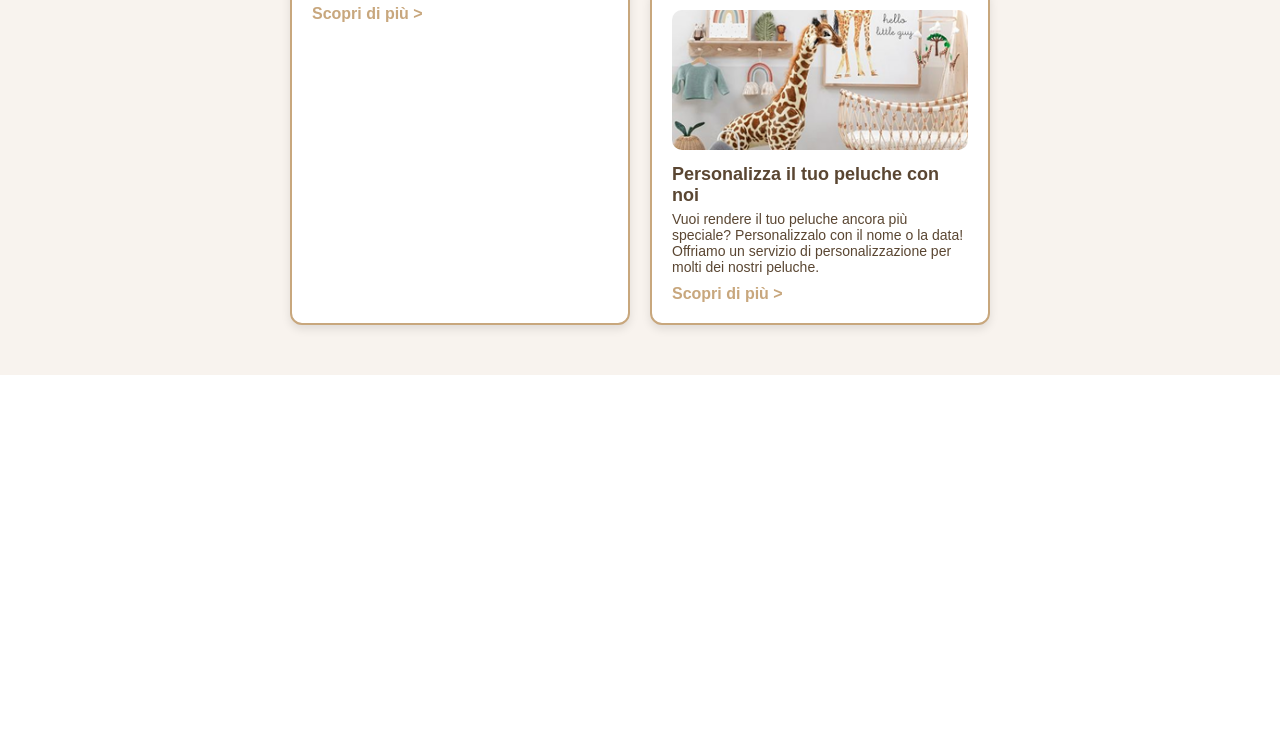
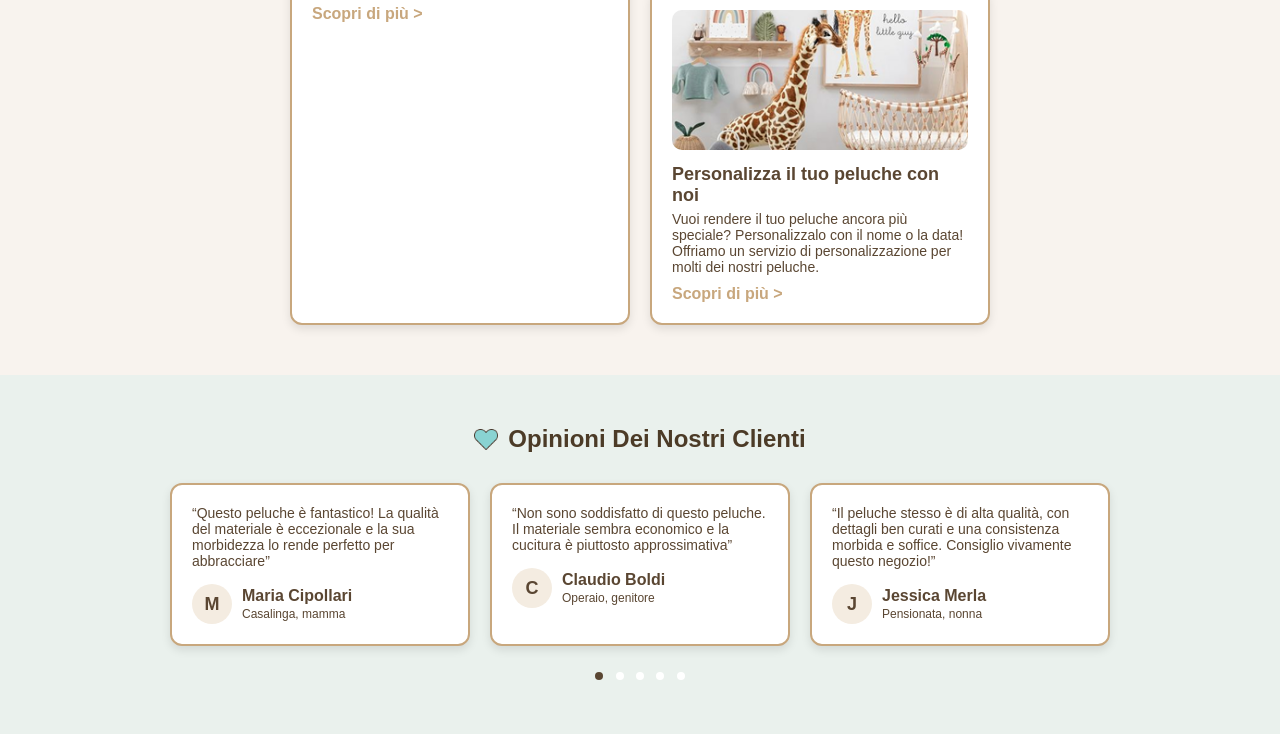
Before and after one commit to Gui027/Compass-Desafio-3---Ecommerce, a plain HTML site: page index.html in a window 1280 px wide. Shown: the part 3120-3854 px from the top of the page. Before the commit the page ends 3495 px from the top, so only its background shows below. Drawn offline with Linux system fonts and the light colour scheme.

Commit message:
section-7

```diff
--- a/css/style.css
+++ b/css/style.css
@@ -379,3 +379,101 @@ body {
     font-weight: bold;
     text-decoration: none;
 }
+
+.section-7 {
+    background-color: #EAF1ED;
+    padding: 50px 20px;
+    text-align: center;
+}
+
+.testimonials-container {
+    max-width: 1000px;
+    margin: 0 auto;
+}
+
+.testimonials-title {
+    font-size: 24px;
+    font-weight: bold;
+    color: #4C3B27;
+    display: flex;
+    align-items: center;
+    justify-content: center;
+    gap: 10px;
+    margin-bottom: 30px;
+}
+
+.icon-heart {
+    width: 24px;
+    height: auto;
+}
+
+.testimonials-content {
+    display: flex;
+    gap: 20px;
+    justify-content: center;
+    flex-wrap: wrap;
+}
+
+.testimonial-card {
+    background: white;
+    padding: 20px;
+    border-radius: 12px;
+    box-shadow: 0 4px 10px rgba(0, 0, 0, 0.1);
+    text-align: left;
+    width: 300px;
+    border: 2px solid #C8A77D;
+}
+
+.testimonial-text {
+    font-size: 14px;
+    color: #5A4632;
+    margin-bottom: 15px;
+}
+
+.testimonial-author {
+    display: flex;
+    align-items: center;
+    gap: 10px;
+}
+
+.author-initial {
+    width: 40px;
+    height: 40px;
+    display: flex;
+    align-items: center;
+    justify-content: center;
+    font-size: 18px;
+    font-weight: bold;
+    color: #5A4632;
+    background: #F4ECE1;
+    border-radius: 50%;
+}
+
+.testimonial-author h3 {
+    font-size: 16px;
+    color: #5A4632;
+    font-weight: bold;
+    margin-bottom: 2px;
+}
+
+.testimonial-author p {
+    font-size: 12px;
+    color: #5A4632;
+}
+
+.testimonials-dots {
+    margin-top: 20px;
+}
+
+.dot {
+    height: 8px;
+    width: 8px;
+    margin: 0 4px;
+    background-color: #fff;
+    border-radius: 50%;
+    display: inline-block;
+}
+
+.dot.active {
+    background-color: #5A4632;
+}
--- a/index.html
+++ b/index.html
@@ -211,5 +211,54 @@
             </div>
         </div>
     </section>
+
+    <!-- SECTION 7 -->
+    <section class="section-7">
+        <div class="testimonials-container">
+            <h2 class="testimonials-title">
+                <img src="assets/images/heart-blue.png" alt="Heart" class="icon-heart">
+                Opinioni Dei Nostri Clienti
+            </h2>
+            <div class="testimonials-content">
+                <div class="testimonial-card">
+                    <p class="testimonial-text">“Questo peluche è fantastico! La qualità del materiale è eccezionale e la sua morbidezza lo rende perfetto per abbracciare”</p>
+                    <div class="testimonial-author">
+                        <span class="author-initial">M</span>
+                        <div>
+                            <h3>Maria Cipollari</h3>
+                            <p>Casalinga, mamma</p>
+                        </div>
+                    </div>
+                </div>
+                <div class="testimonial-card">
+                    <p class="testimonial-text">“Non sono soddisfatto di questo peluche. Il materiale sembra economico e la cucitura è piuttosto approssimativa”</p>
+                    <div class="testimonial-author">
+                        <span class="author-initial">C</span>
+                        <div>
+                            <h3>Claudio Boldi</h3>
+                            <p>Operaio, genitore</p>
+                        </div>
+                    </div>
+                </div>
+                <div class="testimonial-card">
+                    <p class="testimonial-text">“Il peluche stesso è di alta qualità, con dettagli ben curati e una consistenza morbida e soffice. Consiglio vivamente questo negozio!”</p>
+                    <div class="testimonial-author">
+                        <span class="author-initial">J</span>
+                        <div>
+                            <h3>Jessica Merla</h3>
+                            <p>Pensionata, nonna</p>
+                        </div>
+                    </div>
+                </div>
+            </div>
+            <div class="testimonials-dots">
+                <span class="dot active"></span>
+                <span class="dot"></span>
+                <span class="dot"></span>
+                <span class="dot"></span>
+                <span class="dot"></span>
+            </div>
+        </div>
+    </section>
 </body>
 </html>
```
